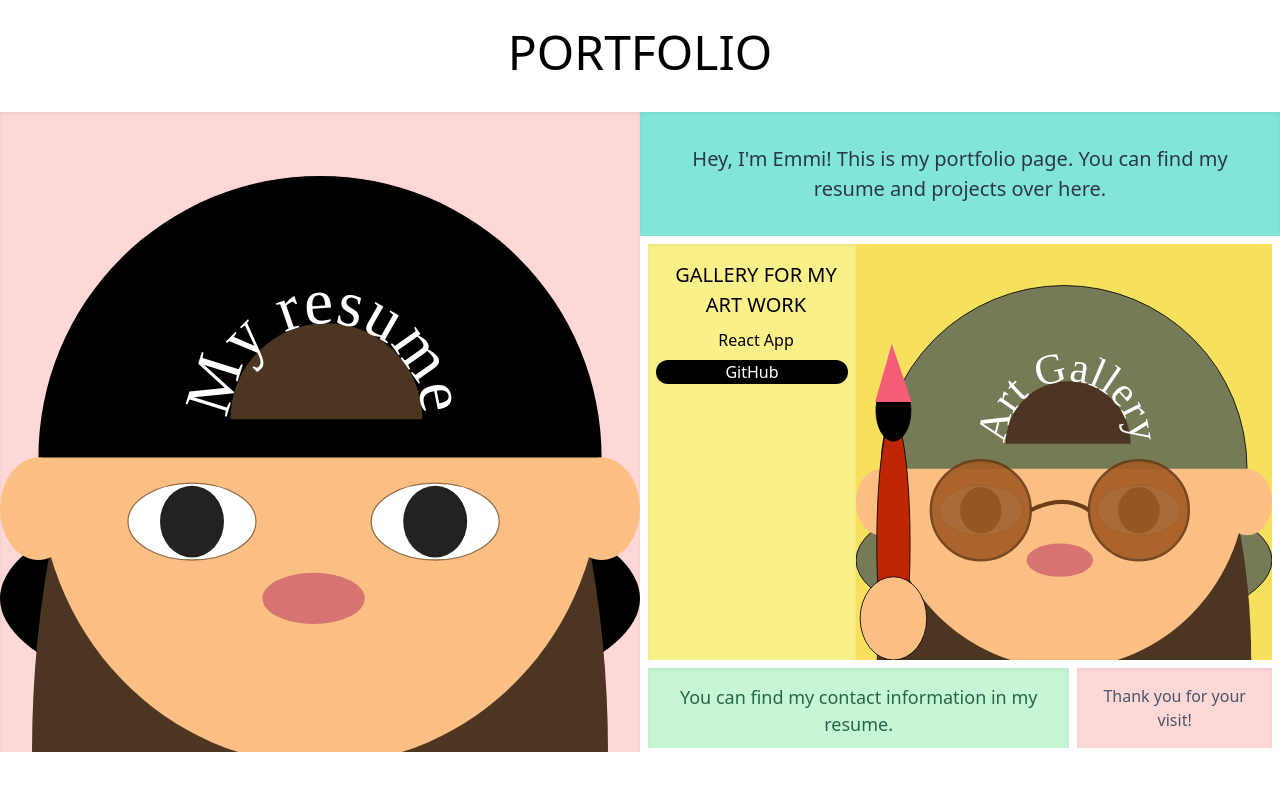
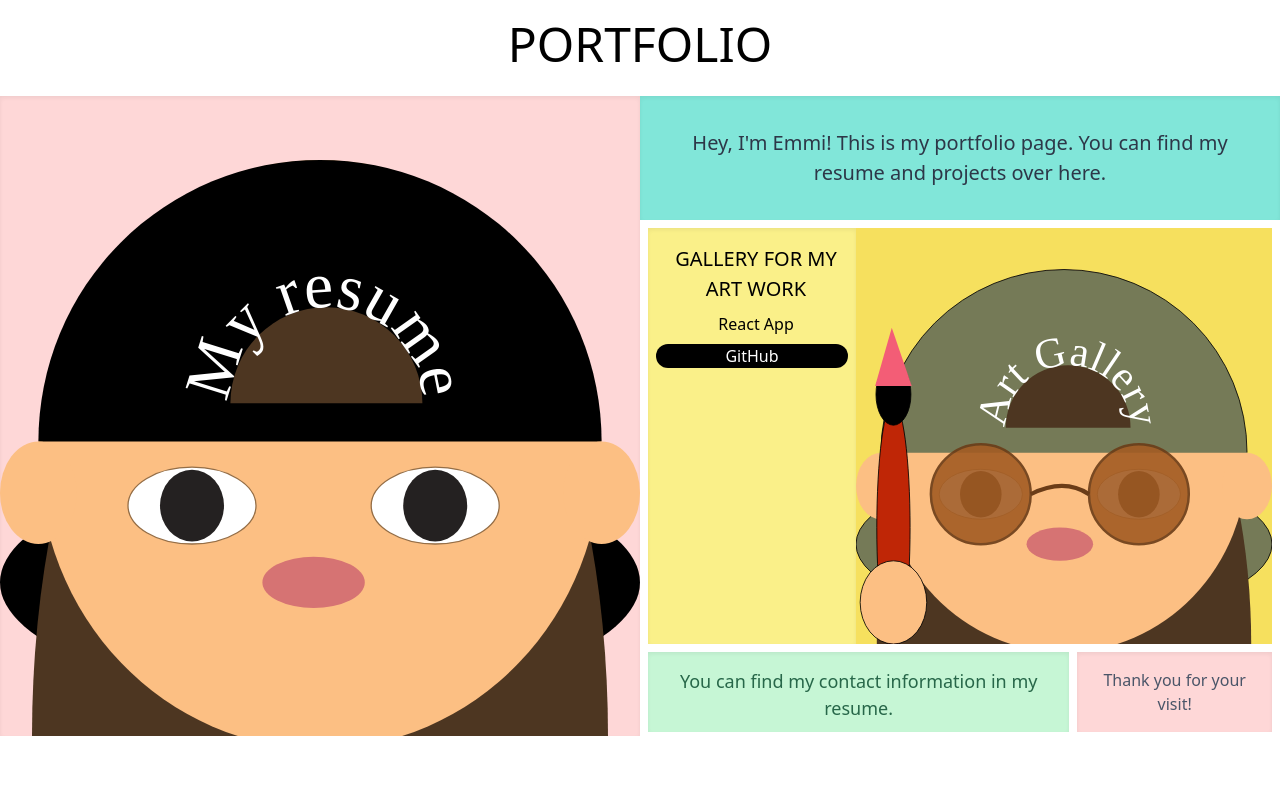
Before and after one commit to emmisk/portfolio, a React (Create React App) app: page / in a window 1280 px wide. Shown: the top 790 px of the page. Built offline with nearby package versions, Linux system fonts and the light colour scheme.

Commit message:
remove div

```diff
--- a/src/App.js
+++ b/src/App.js
@@ -7,10 +7,8 @@ import face from "./assets/images/face.svg"
 import artGallery from "./assets/images/artGallery.svg"
 
 const App = () => (
-  <div className="">
-    <header className="p-2 text-black  text-5xl text-center uppercase">
-      <Header />
-    </header>
+  <>
+    <Header />
     <div className="md:flex mt-2">
       <div className="md:flex-shrink-0 md:w-1/2">
         <Resume
@@ -64,7 +62,7 @@ const App = () => (
       </div>
     </div>
     <Footer />
-  </div>
+  </>
 )
 
 export default App
```
